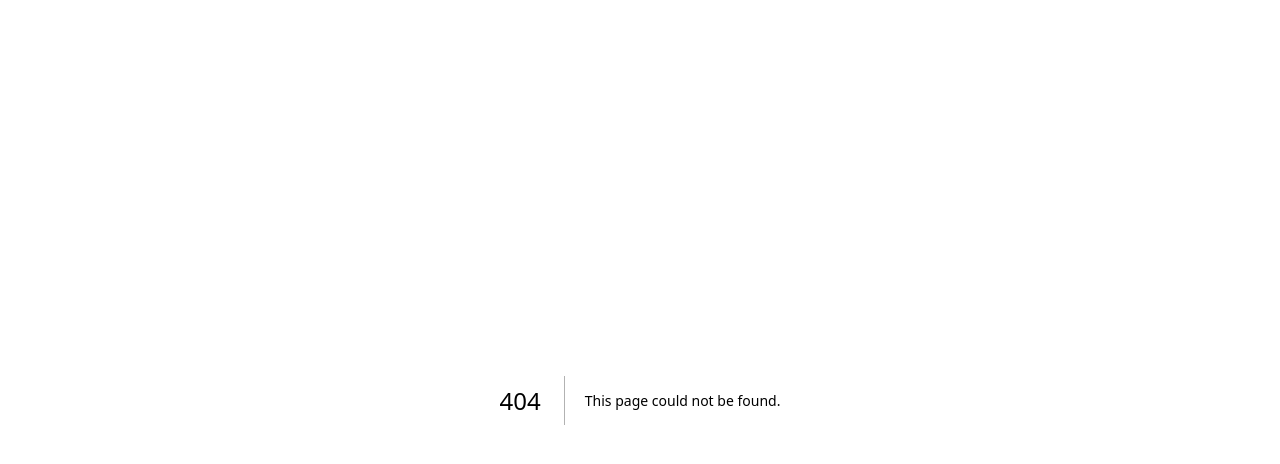
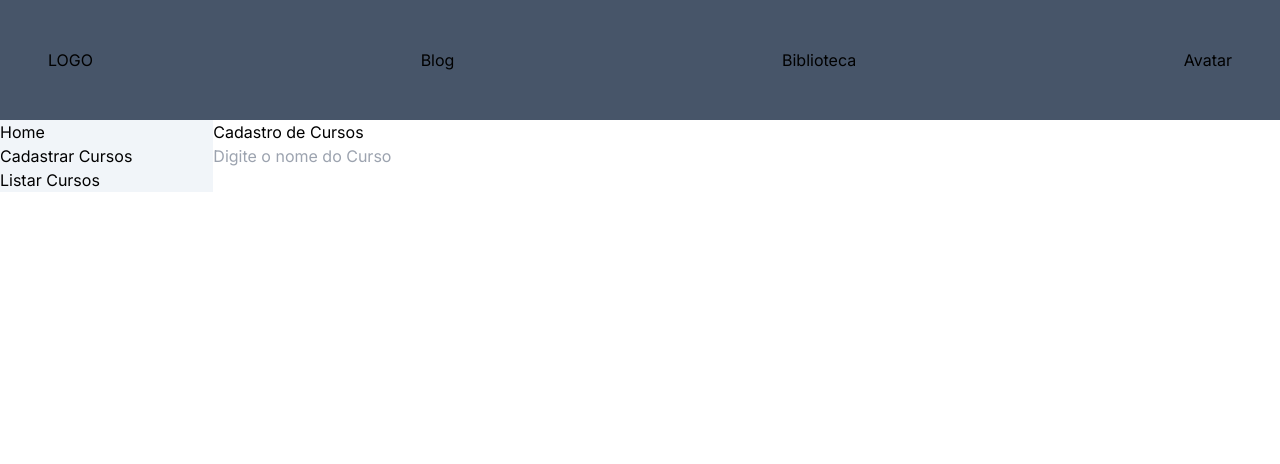
Before and after one commit to DouglasUtf/aval2, a Next.js app: page /admin/course/new in a window 1280 px wide. Before the commit this address had no page. Shown: the top 464 px of the page. Built offline with nearby package versions, Linux system fonts and the light colour scheme.

Commit message:
feat: Layout Dashboard

```diff
--- /dev/null
+++ b/app/admin/course/new/page.tsx
@@ -0,0 +1,11 @@
+export default function NewCourses() {
+    return (
+        <>
+            <h1>Cadastro de Cursos</h1>
+            <form action="">
+                <input type="text" name="name" placeholder="Digite o nome do Curso" />
+            </form>
+        </>
+
+    )
+}
--- /dev/null
+++ b/app/admin/course/page.tsx
@@ -0,0 +1,5 @@
+export default function CoursePage(){
+    return (
+        <h1> Lista de Cursos</h1>
+    )
+}
--- a/app/admin/director/new/page.tsx
+++ /dev/null
@@ -1,11 +0,0 @@
-export default function NewDirector() {
-    return (
-        <>
-            <h1>Cadastro de Diretores</h1>
-            <form action="">
-                <input type="text" name="name" placeholder="Digite o nome do Diretor" />
-            </form>
-        </>
-
-    )
-}
--- a/app/admin/director/page.tsx
+++ /dev/null
@@ -1,5 +0,0 @@
-export default function DirectorPage(){
-    return (
-        <h1> Lista de Diretores</h1>
-    )
-}
--- a/app/components/aside.tsx
+++ b/app/components/aside.tsx
@@ -2,8 +2,8 @@ export default function Aside() {
     return (
         <ul className="w-64 bg-slate-100">
             <li> <a href="/admin/">Home</a></li>
-            <li> <a href="/admin/student/new">Cadastrar Cursos</a></li>
-            <li><a href="/admin/student">Listar Cursos</a> </li>
+            <li> <a href="/admin/course/new">Cadastrar Cursos</a></li>
+            <li><a href="/admin/course">Listar Cursos</a> </li>
 
         </ul>
     )
```
